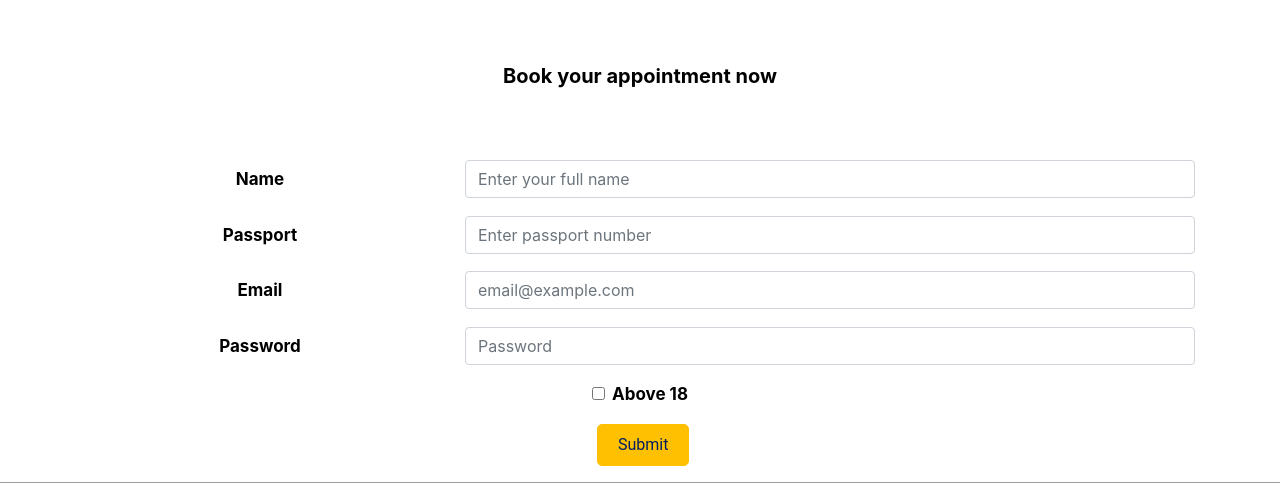
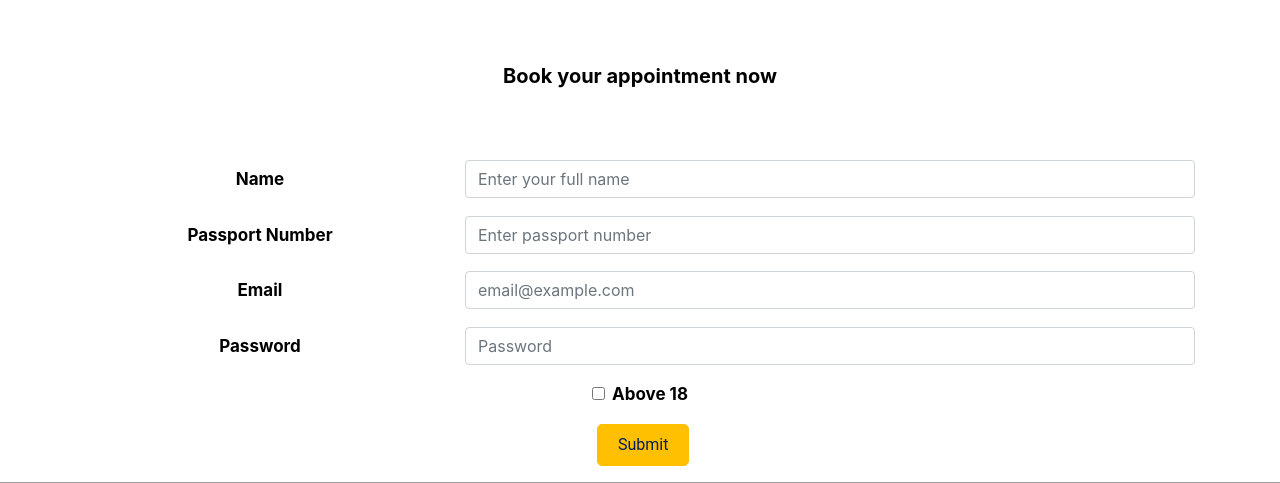
Before and after one commit to ayush9200/vaccine_finder, a Flask app: page /home in a window 1280 px wide. Shown: the part 679-1162 px from the top of the page. Run offline with Flask 2, Linux system fonts and the light colour scheme; some libraries are stand-ins or nearby versions; grey boxes are pictures that could not be loaded.

Commit message:
Changes for label in form

```diff
--- a/templates/homepage.html
+++ b/templates/homepage.html
@@ -110,7 +110,7 @@
                             </div>
                         </div>
                         <div class="form-group row">
-                            <label for="uniqueId" class="col-sm-4 col-form-label customLabel">Passport</label>
+                            <label for="uniqueId" class="col-sm-4 col-form-label customLabel">Passport Number</label>
                             <div class="col-sm-8">
                               <input type="text" class="form-control" id="uniqueId" placeholder="Enter passport number">
                             </div>
```
